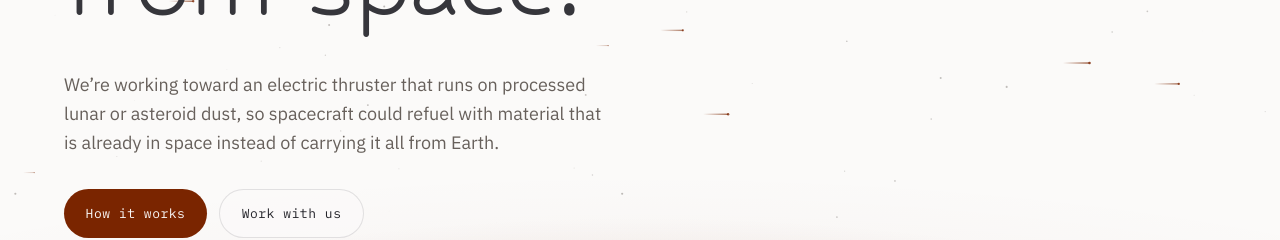
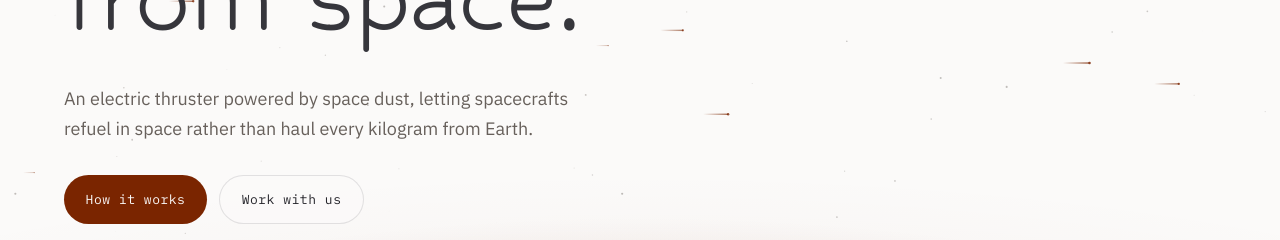
Before and after one commit to Dustra-space/Dustra_Web, a React (Vite) app: page / in a window 1280 px wide. Shown: the part 421-661 px from the top of the page. Built offline with nearby package versions, Linux system fonts and the light colour scheme.

Commit message:
Centre hero principles

```diff
--- a/src/content.ts
+++ b/src/content.ts
@@ -32,7 +32,7 @@ export const hero = {
   eyebrow: 'Electrostatic dust propulsion',
   title: 'Propellant from space.',
   summary:
-    'We’re working toward an electric thruster that runs on processed lunar or asteroid dust, so spacecraft could refuel with material that is already in space instead of carrying it all from Earth.',
+    'An electric thruster powered by space dust, letting spacecrafts refuel in space rather than haul every kilogram from Earth.',
   principles: [
     { value: 'Local material', label: 'The propellant vision' },
     { value: 'Electric fields', label: 'The acceleration principle' },
@@ -97,13 +97,13 @@ export const progress: { eyebrow: string; title: string; intro: string; phases:
   phases: [
     {
       window: 'Now',
-      title: 'Design & simulation',
+      title: 'Design & Simulation',
       state: 'active',
       summary: 'Accelerator designed in CAD, with particle simulations and mission calculations behind it.',
     },
     {
       window: 'Next',
-      title: 'Laboratory prototype',
+      title: 'Laboratory Prototype',
       state: 'planned',
       summary: 'Build it and measure how well charging and acceleration work in practice.',
     },
```
